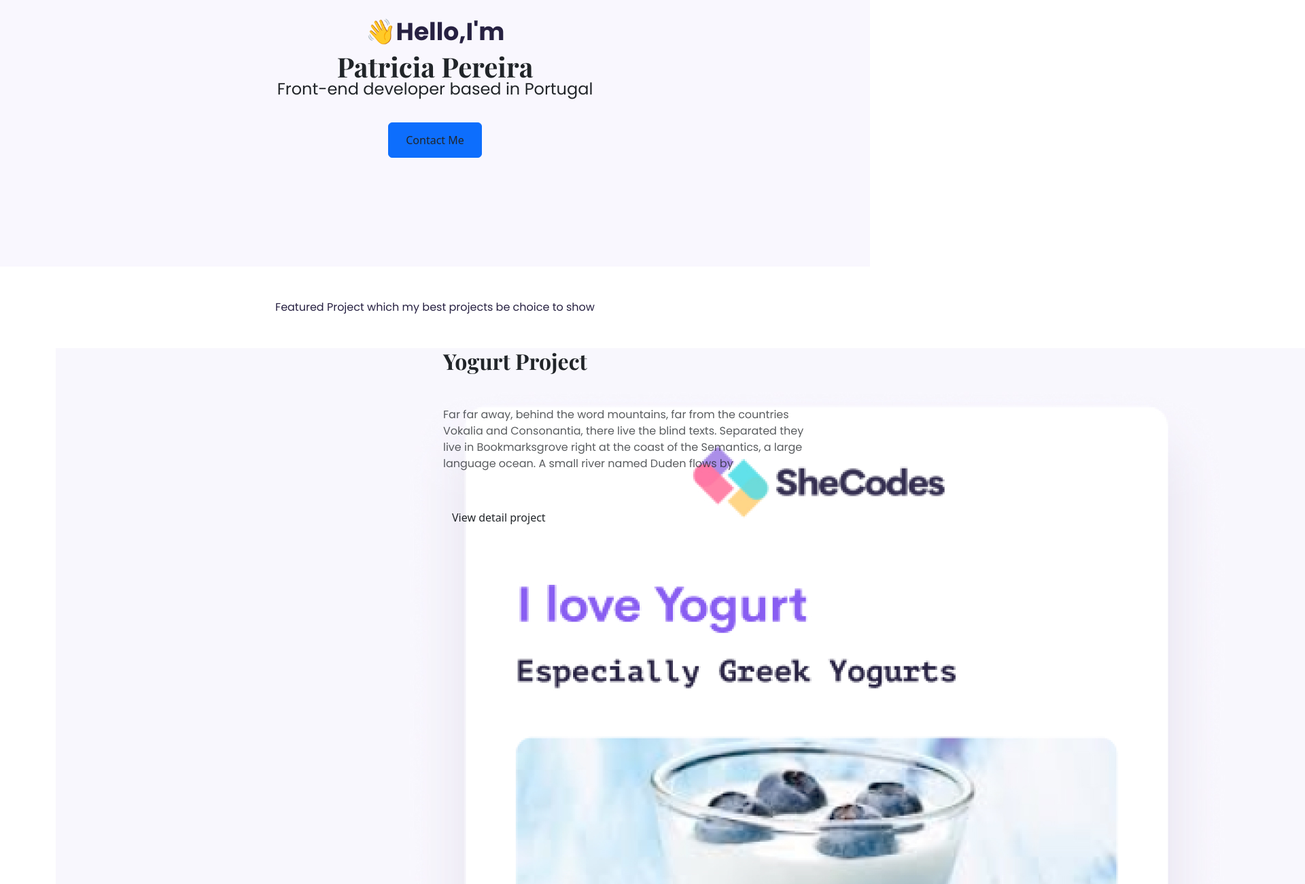
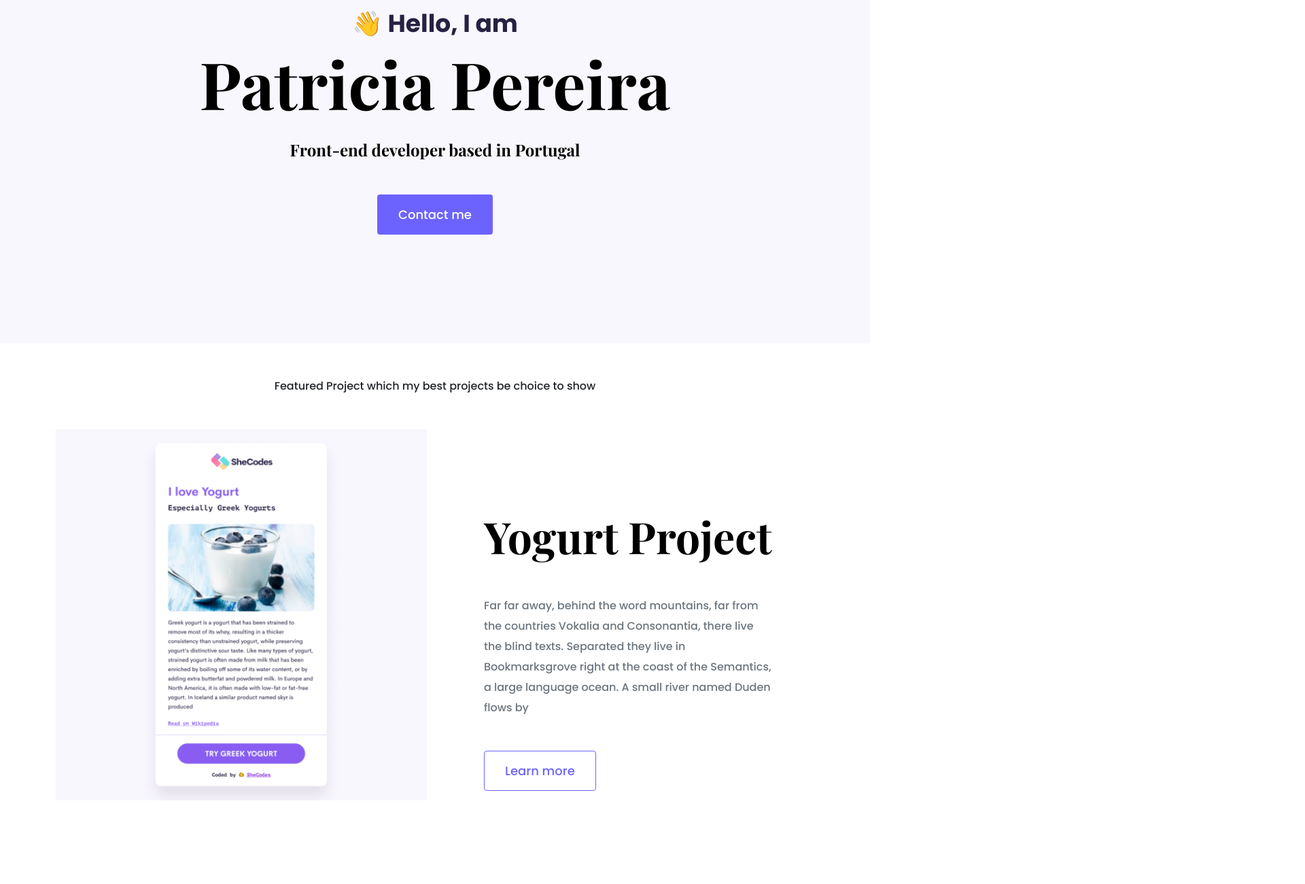
Before and after one commit to harshi2309cmd/responsive_project, a plain HTML site: page index.html in a window 1280 px wide. Shown: the part 140-1440 px from the top of the page at 68% size, 1920 px wide, since content can reach past the window. Drawn offline with nearby package versions, Linux system fonts and the light colour scheme.

Commit message:
Edited html and css files 	new file:   Images/Dictionary.jpg 	new file:   Images/weather.jpg 	modified:   Styles/project.css 	modified:   index.html

```diff
--- a/Styles/project.css
+++ b/Styles/project.css
@@ -1,65 +1,98 @@
-:root{
-    --branding-color:#6C63FF;
-    --secondary-color:#F9F7FE;
-    --heading-font-family:"Playfair Display", serif;
-    --default-font-family:"Poppins", sans-serif;
+:root {
+    --branding-color: #6c63ff;
+    --secondary-color: #f9f7fe;
+    --heading-font-family: "Playfair Display", serif;
+    --default-font-family: "Poppins", sans-serif;
   }
+
   body {
-    font-family:var(--default-font-family);
+    font-family: var(--default-font-family);
   }
-h1,h2,h3,h4,h5,h6 {
+
+  h1,
+  h2,
+  h3,
+  h4,
+  h5,
+  h6 {
+    color: black;
     font-family: var(--heading-font-family);
     font-weight: bold;
-    color:black;
+  }
+
+  h1 {
+    font-size: 96px;
+    line-height: 1.5;
+  }
+
+  h2 {
+    font-size: 64px;
   }
 
   p {
-    font-family: var(--default-font-family);
-    color: #272142;
-    font-weight:normal;
-    font-size:16px;
+    font-weight: normal;
+    font-size: 16px;
+    line-height: 30px;
   }
 
   .hero {
     background: var(--secondary-color);
-    text-align:center;
-    padding:160px 20px;
+    text-align: center;
+    padding: 160px 20px;
   }
 
   .hero p {
-    font-size:36px;
+    font-size: 36px;
     font-weight: bold;
-    margin:0;
+    margin: 0;
+    color: #272142;
   }
 
+  .hero h2 {
+    font-family: var(--heading-font-family);
+    font-weight: normal;
+    line-height: 1.5;
+    font-size: 24px;
+  }
+
+  .btn-branding {
+    background: var(--branding-color);
+    border-radius: 4px;
+    color: white;
+    font-size: 18px;
+    line-height: 27px;
+    padding: 15px 30px;
+  }
+
+  .btn-branding-outline {
+    color: var(--branding-color);
+    border: 1px solid var(--branding-color);
+    border-radius: 4px;
+    font-size: 18px;
+    line-height: 27px;
+    padding: 15px 30px;
+  }
+
+  .project-desciption {
+    padding: 120px 60px;
+  }
+
+  @media (max-width: 900px) {
     h1 {
-    font-size: 96px;
+      font-size: 44px;
+      line-height: 2;
     }
 
     h2 {
-    font-size:64px;
+      font-size: 44px;
     }
 
-.hero h2 {
-    font-family: var(--default-font-family);
-    font-weight: normal;
-    font-size:24px;
-    line-height: 2px;
+    .hero {
+      padding: 80px 20px;
     }
 
-.btn-branding {
-    background-color: var(--branding-color);
-    border-radius: 4px;
-    color:white;
-    font-size:18px;
-    line-height: 27px;
-    padding:15px 30px;
+    .project-desciption {
+      padding: 0;
+      text-align: center;
     }
-
-.btn-branding-outline {
-    border-radius: 1px solid var(--branding-color);
-    color: var(--secondary-color);
-    font-size:18px;
-    line-height: 27px;
-    padding:15px 30px;
   }
--- a/index.html
+++ b/index.html
@@ -1,36 +1,96 @@
 <!DOCTYPE html>
 <html lang="en">
   <head>
-    <meta charset="UTF-8">
-    <meta http-equiv="X-UA-Compatible" content="IE=edge">
-    <meta name="viewport" content="width=device-width, initial-scale=1.0">
-    <title>Document</title>
-    <link href="Styles/project.css" rel="stylesheet"/>
-    <link href="https://cdn.jsdelivr.net/npm/bootstrap@5.3.2/dist/css/bootstrap.min.css" rel="stylesheet" integrity="sha384-T3c6CoIi6uLrA9TneNEoa7RxnatzjcDSCmG1MXxSR1GAsXEV/Dwwykc2MPK8M2HN" crossorigin="anonymous"/>
-    <script src="https://cdn.jsdelivr.net/npm/bootstrap@5.3.2/dist/js/bootstrap.bundle.min.js" integrity="sha384-C6RzsynM9kWDrMNeT87bh95OGNyZPhcTNXj1NW7RuBCsyN/o0jlpcV8Qyq46cDfL" crossorigin="anonymous"></script>
-    <link rel="preconnect" href="https://fonts.googleapis.com">
-    <link rel="preconnect" href="https://fonts.gstatic.com" crossorigin>
-    <link href="https://fonts.googleapis.com/css2?family=Playfair+Display:wght@700&family=Poppins:wght@400;700&display=swap" rel="stylesheet">
+    <meta charset="UTF-8" />
+    <meta http-equiv="X-UA-Compatible" content="IE=edge" />
+    <meta name="viewport" content="width=device-width, initial-scale=1.0" />
+    <title>SheCodes Portfolio</title>
+
+    <link
+      href="https://cdn.jsdelivr.net/npm/bootstrap@5.0.0-beta2/dist/css/bootstrap.min.css"
+      rel="stylesheet"
+      integrity="sha384-BmbxuPwQa2lc/FVzBcNJ7UAyJxM6wuqIj61tLrc4wSX0szH/Ev+nYRRuWlolflfl"
+      crossorigin="anonymous"
+    />
+    <link rel="preconnect" href="https://fonts.gstatic.com" />
+    <link
+      href="https://fonts.googleapis.com/css2?family=Playfair+Display:wght@700&family=Poppins:wght@500;700&display=swap"
+      rel="stylesheet"
+    />
+    <link rel="stylesheet" href="Styles/project.css" />
+
+    <script
+      src="https://cdn.jsdelivr.net/npm/bootstrap@5.0.0-beta2/dist/js/bootstrap.bundle.min.js"
+      integrity="sha384-b5kHyXgcpbZJO/tY9Ul7kGkf1S0CWuKcCD38l8YkeH8z8QjE0GmW1gYU5S9FOnJ0"
+      crossorigin="anonymous"
+    ></script>
+    <script
+      src="https://kit.fontawesome.com/ddc3ee268a.js"
+      crossorigin="anonymous"
+    ></script>
   </head>
   <body>
     <div class="hero">
-    <p>👋Hello,I'm</p>
+      <p>👋 Hello, I am</p>
       <h1>Patricia Pereira</h1>
       <h2 class="mb-5">Front-end developer based in Portugal</h2>
-    <div class="btn btn-primary">
-    <a href="#" class="btn btn-branding">Contact Me</a>
+      <div>
+        <a href="#" class="btn btn-branding">Contact me</a>
       </div>
     </div>
-<p class="text-center m-5">Featured Project which my best projects be choice to show</p>
+    <p class="text-center m-5">
+      Featured Project which my best projects be choice to show
+    </p>
     <div class="container">
+      <div class="row mb-5">
+        <div class="col d-none d-lg-block">
+          <img src="Images/Yogurt.jpg" class="img-fluid" alt="" />
+        </div>
+        <div class="col">
+          <div class="project-desciption">
+            <h2 class="mb-5">Yogurt Project</h2>
+            <p class="mb-5 text-muted">
+              Far far away, behind the word mountains, far from the countries
+              Vokalia and Consonantia, there live the blind texts. Separated
+              they live in Bookmarksgrove right at the coast of the Semantics, a
+              large language ocean. A small river named Duden flows by
+            </p>
+            <a href="" class="btn btn-branding-outline"> Learn more </a>
+          </div>
+        </div>
+      </div>
+      <div class="row mb-5">
+        <div class="col">
+          <div class="project-desciption">
+            <h2 class="mb-5">Weather App</h2>
+            <p class="mb-5 text-muted">
+              Far far away, behind the word mountains, far from the countries
+              Vokalia and Consonantia, there live the blind texts. Separated
+              they live in Bookmarksgrove right at the coast of the Semantics, a
+              large language ocean. A small river named Duden flows by
+            </p>
+            <a href="" class="btn btn-branding-outline"> Learn more </a>
+          </div>
+        </div>
+        <div class="col d-none d-lg-block">
+          <img src="Images/weather.jpg" class="img-fluid" alt="" />
+        </div>
+      </div>
       <div class="row">
-        <div class="col-6">
-            <img src="Images/Yogurt.jpg" alt="yogurt app" />
+        <div class="col d-none d-lg-block">
+          <img src="Images/Dictionary.jpg" class="img-fluid" alt="" />
         </div>
-        <div class="col-6">
-            <h2 class="mb-5">Yogurt Project</h2>
-            <p class="mb-5 text-muted">Far far away, behind the word mountains, far from the countries Vokalia and Consonantia, there live the blind texts. Separated they live in Bookmarksgrove right at the coast of the Semantics, a large language ocean. A small river named Duden flows by</p>
-            <a href="" class="btn btn-branding-outline"> View detail project </a>
+        <div class="col">
+          <div class="project-desciption">
+            <h2 class="mb-5">Dictionary App</h2>
+            <p class="mb-5 text-muted">
+              Far far away, behind the word mountains, far from the countries
+              Vokalia and Consonantia, there live the blind texts. Separated
+              they live in Bookmarksgrove right at the coast of the Semantics, a
+              large language ocean. A small river named Duden flows by
+            </p>
+            <a href="" class="btn btn-branding-outline"> Learn more </a>
+          </div>
         </div>
       </div>
     </div>
```
Also changed, not shown: Images/Dictionary.jpg (added), Images/weather.jpg (added). Lines whose indentation alone changed are shown as unchanged.
